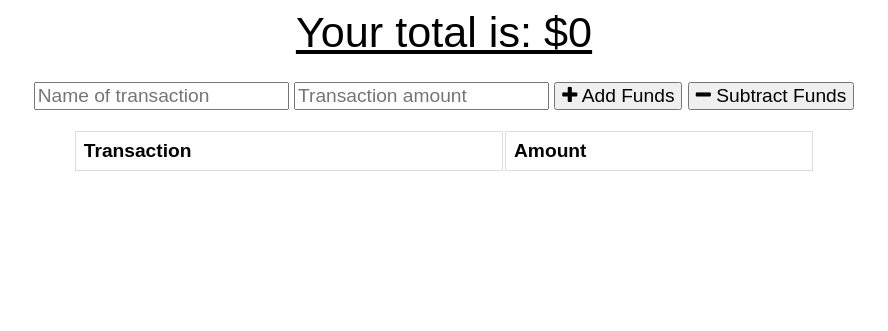
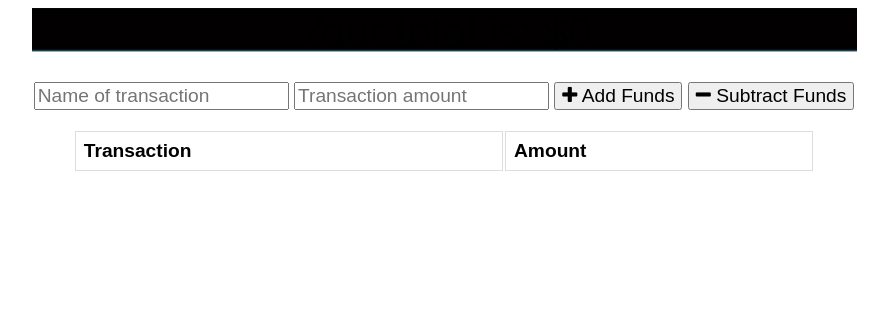
Before and after one commit to Errollinsjr/Track-Your-Budget, a website: page public/index.html in a window 1280 px wide. Shown: the whole page, without its empty margins (196-1084 px from the left). Drawn offline with nearby package versions, Linux system fonts and the light colour scheme; no server answers.

Commit message:
style changes

```diff
--- a/public/styles.css
+++ b/public/styles.css
@@ -3,7 +3,8 @@ body {
   font-family: Arial;
 }
 
-button, input {
+button,
+input {
   font-size: 100%;
   font-family: Arial;
 }
@@ -12,7 +13,8 @@ table {
   width: 100%;
 }
 
-td, th {
+td,
+th {
   border: 1px solid #dddddd;
   text-align: left;
   padding: 8px;
@@ -27,6 +29,10 @@ tr:nth-child(even) {
 }
 
 .wrapper {
+  background-image: url("/backgroundOne.png");
+  background-attachment: fixed;
+  background-repeat: no-repeat;
+  background-size: cover;
   margin: 0 auto;
   max-width: 825px;
   text-align: center;
@@ -34,7 +40,6 @@ tr:nth-child(even) {
 
 .total {
   font-size: 150%;
-  text-decoration: underline;
 }
 
 .form {
```
Also changed, not shown: public/BackgroundTwo.jpeg (added), public/backgroundOne.png (added).
